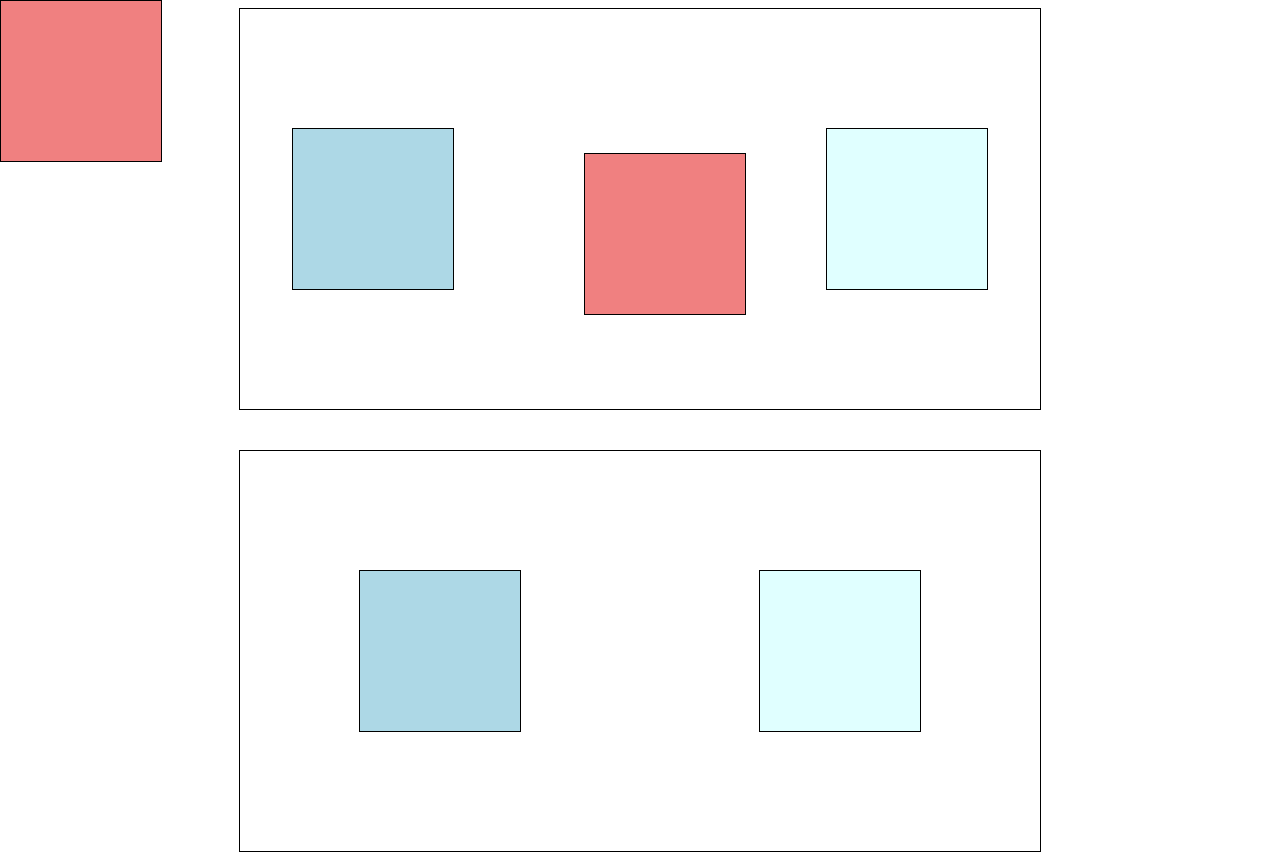
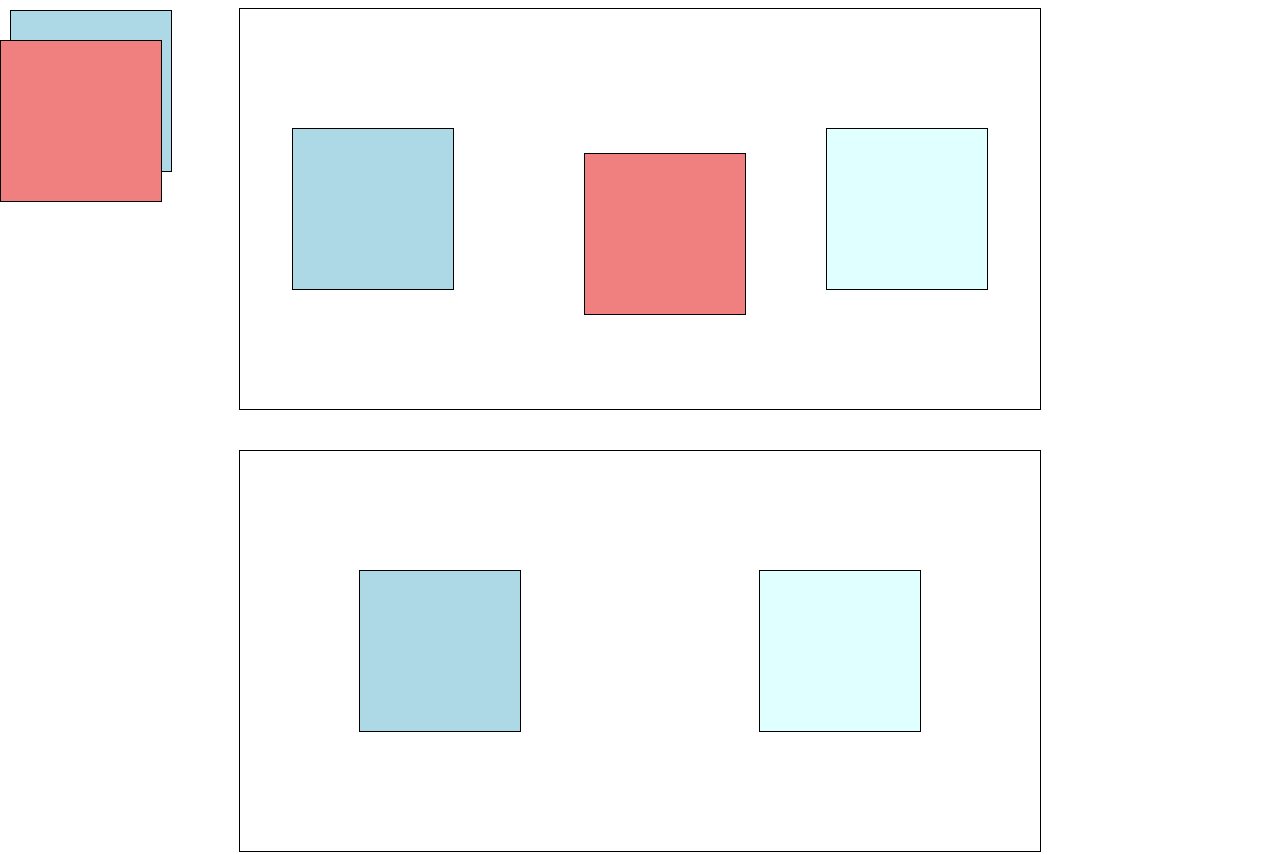
Before and after one commit to dimivela/web-projects-cf7, a plain HTML site: page chapter-5/8-position.html in a window 1280 px wide. Shown: the top 855 px of the page. Drawn offline with Linux system fonts and the light colour scheme.

Commit message:
final commit 05/05/2025

```diff
--- a/chapter-5/8-position.html
+++ b/chapter-5/8-position.html
@@ -7,7 +7,7 @@
     <link rel="stylesheet" href="./css/8-position.css">
 </head>
 <body>
-    <div class="container">
+    <div class="container item-sticky">
         <div class="box1"></div>
         <div class="box2 item-relative"></div>
         <div class="box3"></div>
@@ -20,8 +20,8 @@
 
     </div>
     <div class="container">
-        <div class="box1 item-fixed item-sticky"></div>
-        <div class="box2 "></div>
+        <div class="box1 item-fixed"></div>
+        <div class="box2"></div>
         <div class="box3"></div>
 
     </div>
--- a/chapter-5/css/8-position.css
+++ b/chapter-5/css/8-position.css
@@ -8,6 +8,7 @@
     display: flex;
     justify-content: space-around;
     align-items: center;
+    /* position: relative; */
 }
 
 .box1 {
@@ -36,7 +37,10 @@
 
 .item-absolute {
     position: absolute;
-    top: 0;
+    top: 40px; /* Αν ο "πατερας" container
+                εχει prosition: relative, τοτε το
+                position: absolute γινεται με βασει τον
+                container και οχι ολοκληρο τον browser*/
     left: 0;
 }
 
```
